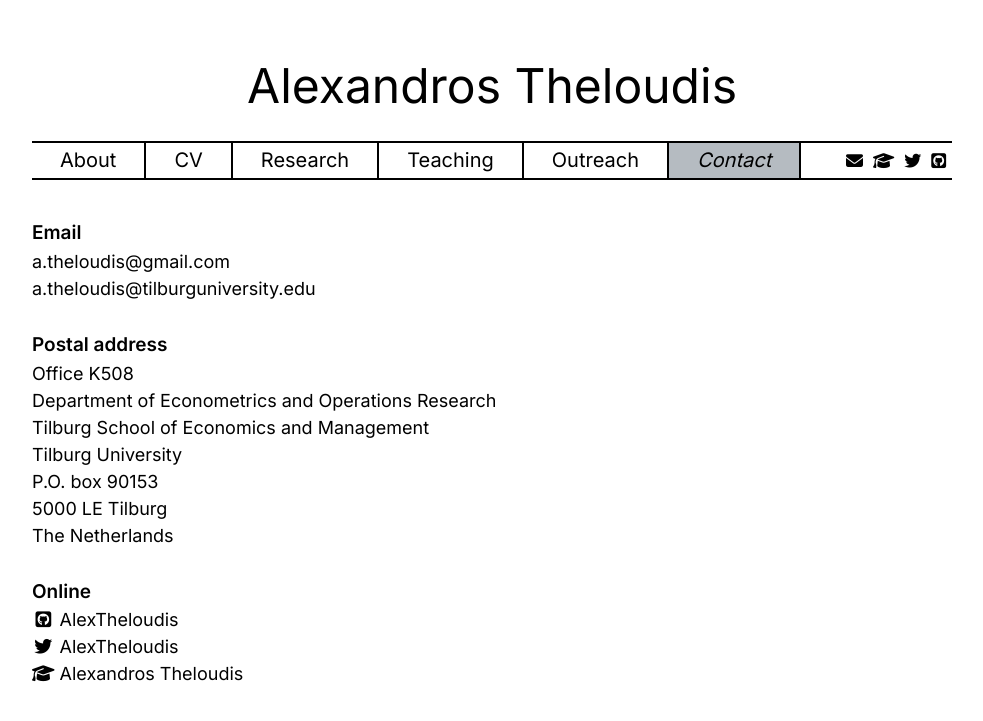
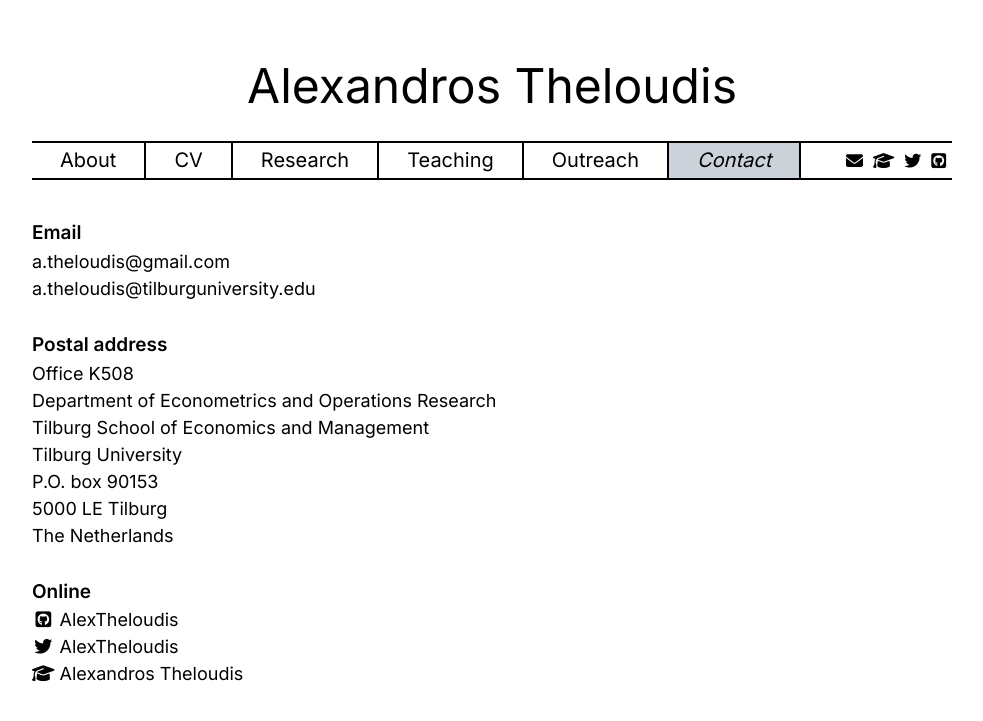
Before and after one commit to theloudis/theloudis.github.io, a Jekyll site: the page built from contact.md, in a window 1280 px wide. Shown: the top 721 px of the page, without its empty margins (148-1131 px from the left). Built offline with Jekyll 4.4.1, drawn with Linux system fonts in a browser that asks for light colours.

Commit message:
Update style.css

```diff
--- a/css/style.css
+++ b/css/style.css
@@ -113,7 +113,7 @@ body {
 /* Current page in the menu */
 .nav-item.active {
   font-style: italic;
-  background-color: #b5bbc1;
+  background-color: #cbd2d9;
 }
 
 /* Icons on the right of the menu */
```
